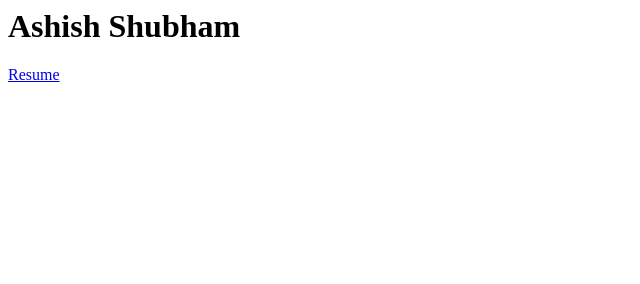
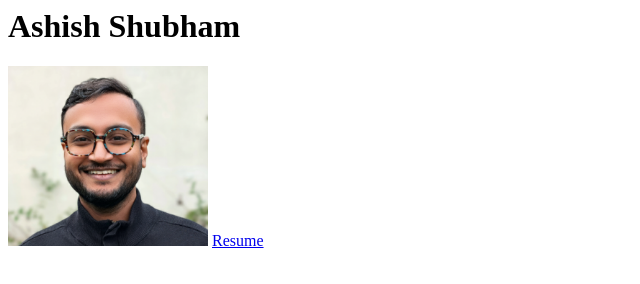
Before and after one commit to ashubham/ashubham.github.io, a plain HTML site: page index.html in a window 1280 px wide. Shown: the whole page, without its empty margins (0-640 px from the left). Drawn offline with Linux system fonts and the light colour scheme.

Commit message:
Add headshot image to index.html

```diff
--- a/index.html
+++ b/index.html
@@ -2,6 +2,7 @@
   <head></head>
   <body>
     <h1>Ashish Shubham</h1>
+    <img src="ashish-headshot-large.png" width="200" height="180">
     <a href="cv.pdf">Resume</a>
   </body>
 </html>
```
